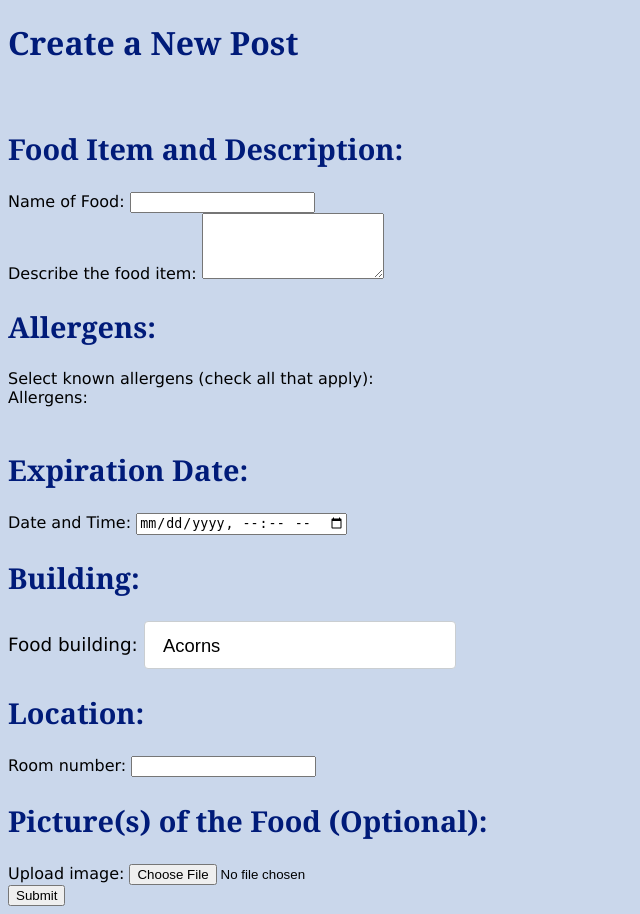
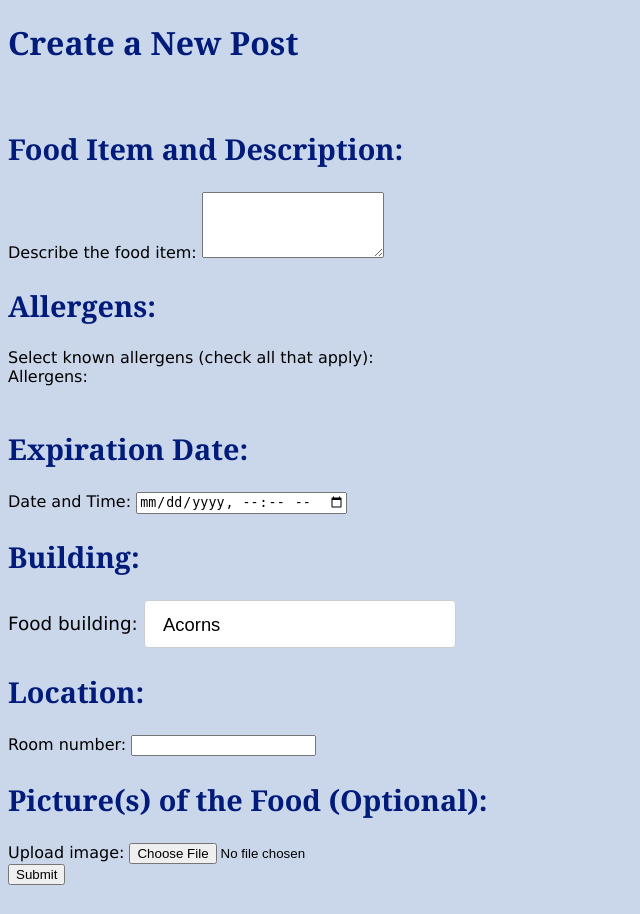
Before and after one commit to kaybr24/free-food-alert, a Flask app: template templates/new_post_form.html in a window 1280 px wide. Shown: the part 88-1002 px from the top of the page, without its empty margins (0-640 px from the left). After the commit the page ends 973 px from the top, so only its background shows below. Run offline with Flask 3, Linux system fonts and the light colour scheme; the template is opened without the code that fills it, so the values that code supplies are empty.

Commit message:
fixed form

```diff
--- a/insert.py
+++ b/insert.py
@@ -4,7 +4,7 @@ def insert_post(conn, post_date, information):
     curs = dbi.dict_cursor(conn)
     full_user_email = information['user_email']
     user_email = full_user_email.split('@')[0]
-    food_name = information['food_name']
+    # food_name = information['food_name']
     food_description = information['food_description']
     allergens = information.getlist('allergens')
 
--- a/templates/new_post_form.html
+++ b/templates/new_post_form.html
@@ -15,9 +15,9 @@
 
     <!-- Food Item and Description -->
     <h2>Food Item and Description:</h2>
-    <label for="food_name">Name of Food:</label>
+    <!-- <label for="food_name">Name of Food:</label>
     <input type="text" id="food_name" name="food_name" required>
-    <br>
+    <br> -->
 
     <label for="food_description">Describe the food item:</label>
     <textarea id="food_description" name="food_description" rows="4" required></textarea>
```
